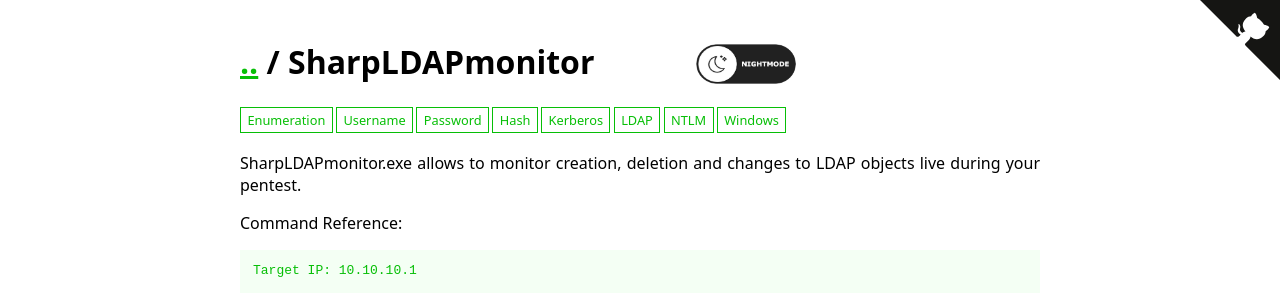
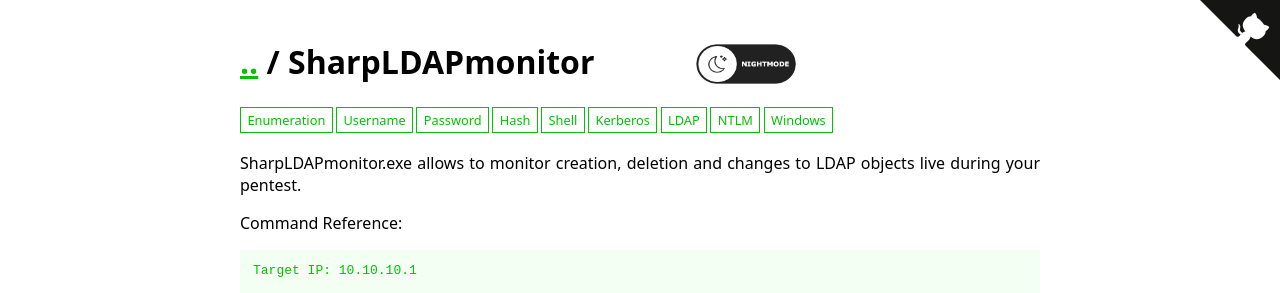
Before and after one commit to WADComs/WADComs.github.io, a Jekyll site: the page built from _wadcoms/SharpLDAPmonitor.md, in a window 1280 px wide. Shown: the top 293 px of the page. Built offline with Jekyll 4.4.1, drawn with Linux system fonts in a browser that asks for light colours.

Commit message:
Updated SharpLDAPmonitor.md

```diff
--- a/_wadcoms/SharpLDAPmonitor.md
+++ b/_wadcoms/SharpLDAPmonitor.md
@@ -21,6 +21,7 @@ items:
   - Password
   - Username
   - Hash
+  - Shell
 services:
   - LDAP
   - Kerberos
```
